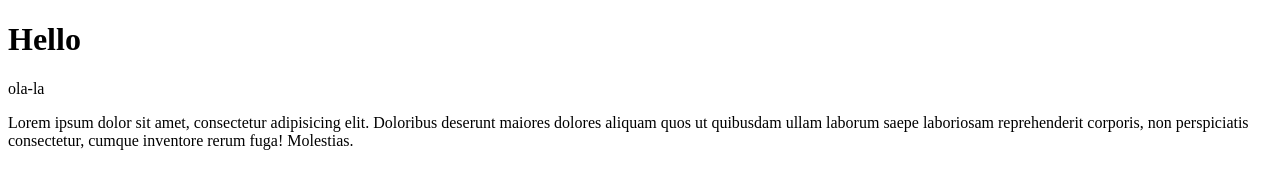
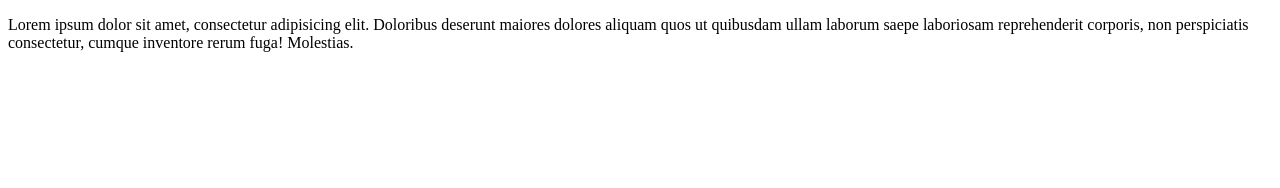
Before and after one commit to ZinvladBeremir/My-try, a plain HTML site: page index.html in a window 1280 px wide. Drawn offline with Linux system fonts and the light colour scheme.

Commit message:
forth commit

```diff
--- a/index.html
+++ b/index.html
@@ -1,12 +1,13 @@
 <!DOCTYPE html>
 <html lang="en">
+
 <head>
     <meta charset="UTF-8">
     <title>Document</title>
 </head>
+
 <body>
-    <h1>Hello</h1>
-    <p>ola-la</p>
     <p>Lorem ipsum dolor sit amet, consectetur adipisicing elit. Doloribus deserunt maiores dolores aliquam quos ut quibusdam ullam laborum saepe laboriosam reprehenderit corporis, non perspiciatis consectetur, cumque inventore rerum fuga! Molestias.</p>
 </body>
+
 </html>
```
